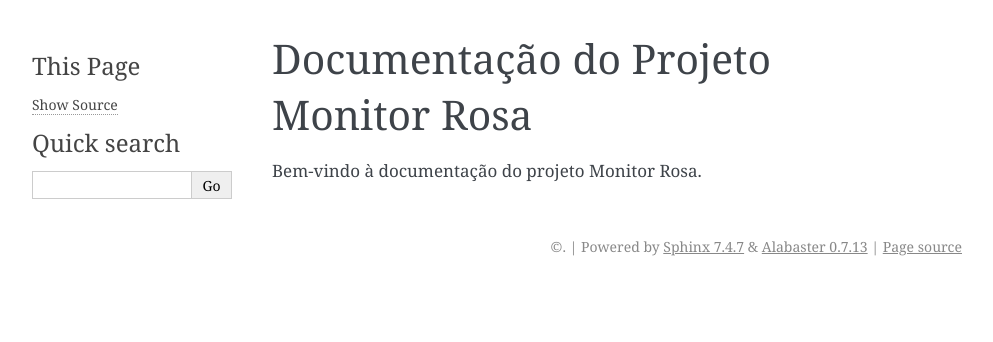
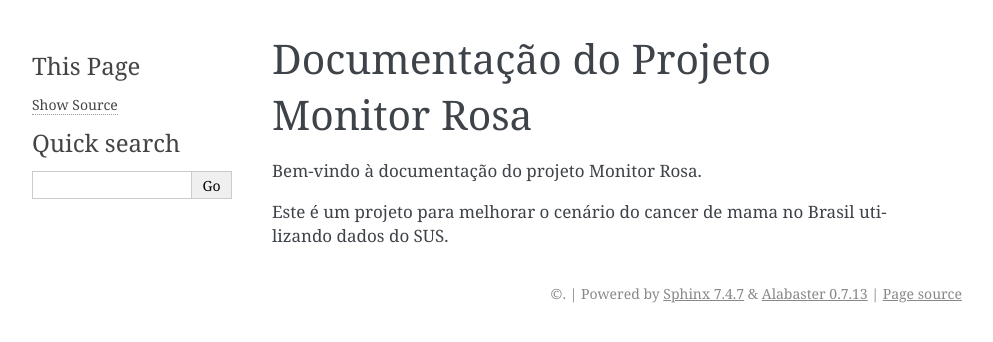
Before and after one commit to heber-augusto/monitor-rosa-docs, a Sphinx documentation site: the page built from docs/source/index.rst, in a window 1280 px wide. Shown: the top 342 px of the page, without its empty margins (148-1141 px from the left). Built offline with Sphinx 7.4.7, drawn with Linux system fonts in a browser that asks for light colours.

Commit message:
Update index.rst

```diff
--- a/docs/source/index.rst
+++ b/docs/source/index.rst
@@ -3,3 +3,5 @@ Documentação do Projeto Monitor Rosa
 =======================
 
 Bem-vindo à documentação do projeto Monitor Rosa.
+
+Este é um projeto para melhorar o cenário do cancer de mama no Brasil utilizando dados do SUS.
```
